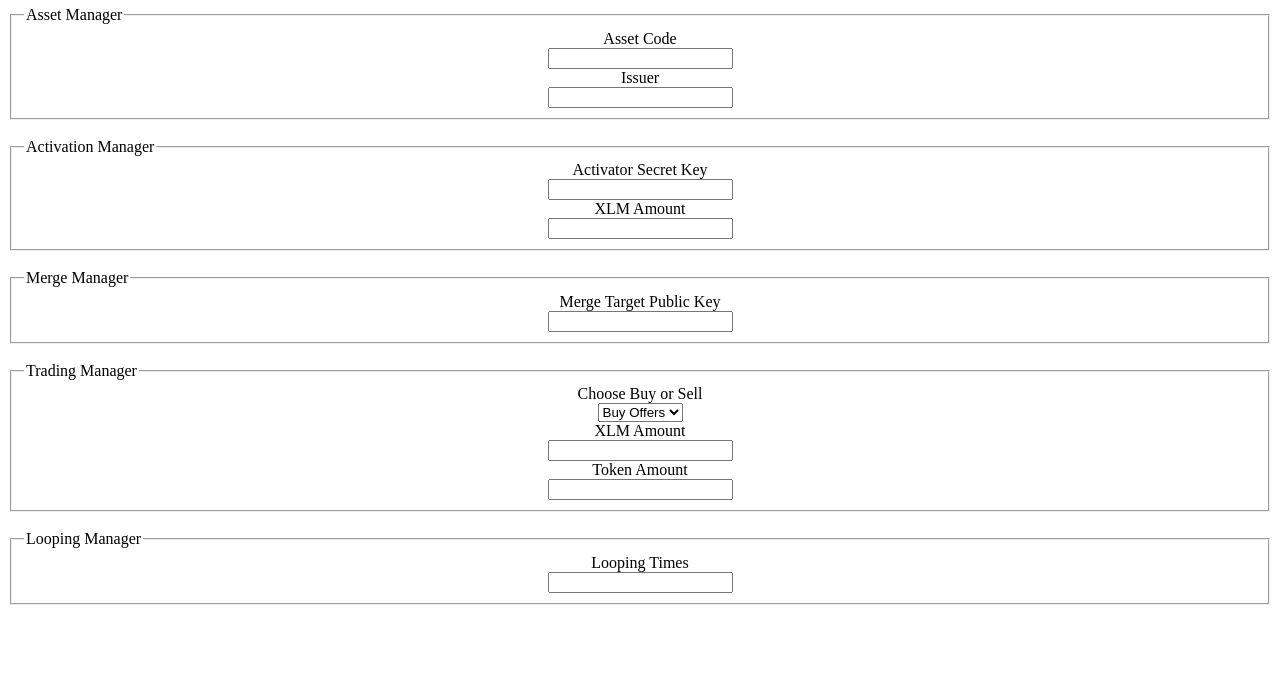
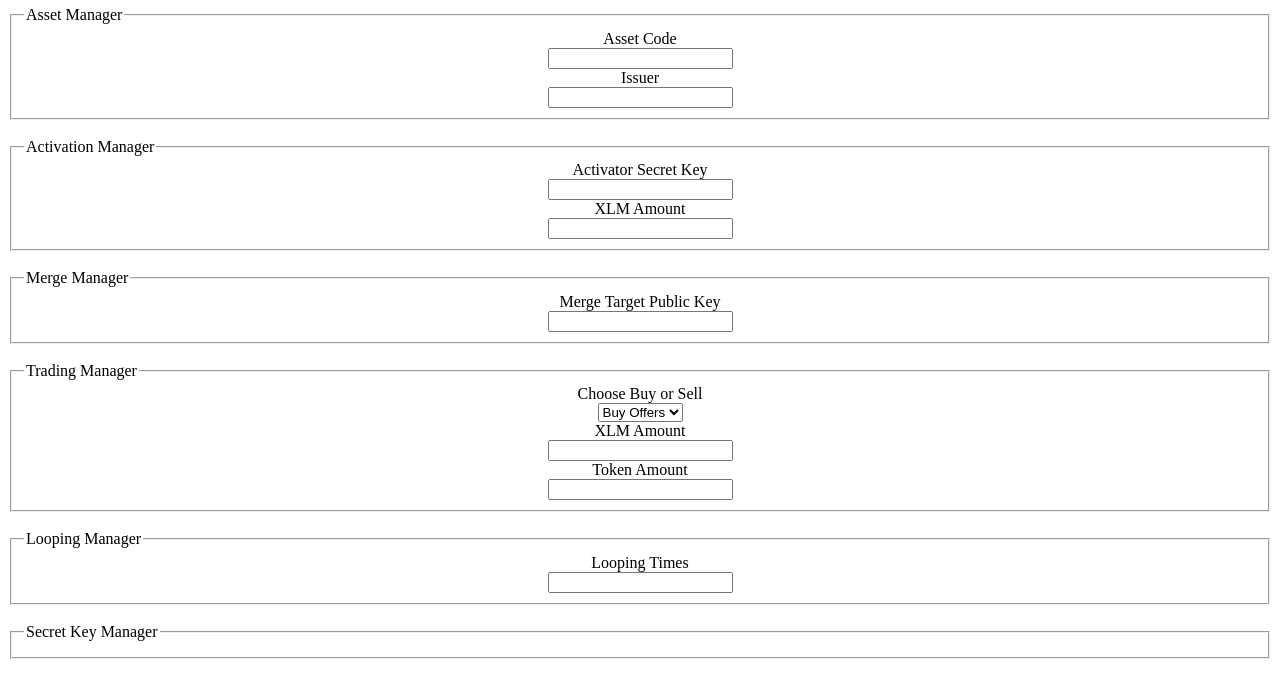
Before and after one commit to masakini/masakini.github.io, a website: page ui/tokenpositionbooster.html in a window 1280 px wide. Shown: the part 56-754 px from the top of the page. Drawn offline with Linux system fonts and the light colour scheme.

Commit message:
Update tokenpositionbooster.html

```diff
--- a/ui/tokenpositionbooster.html
+++ b/ui/tokenpositionbooster.html
@@ -47,6 +47,9 @@
                              <label for="looptrading">Looping Times</label><br>
                              <input type="text" id="looptrading" name="looptrading"><br>
                     </fieldset><br>
+                    <fieldset>
+                             <legend>Secret Key Manager</legend>
+                    </fieldset><br>
                </form>
           </div>
      </body>
```
